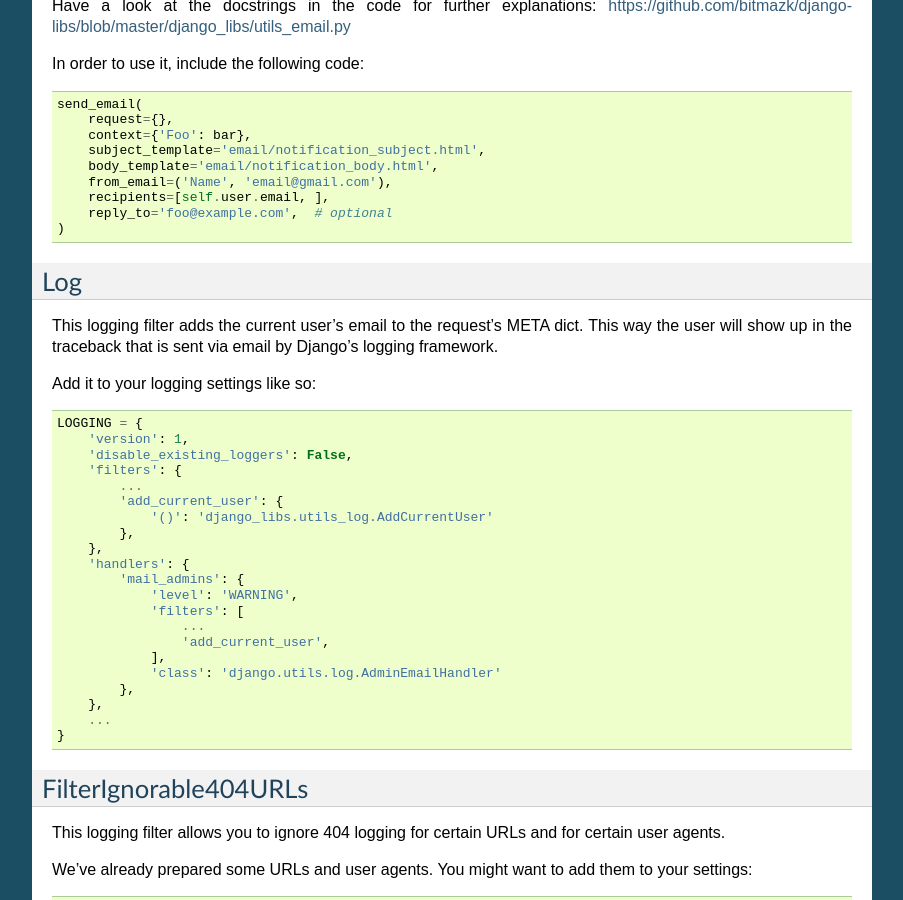
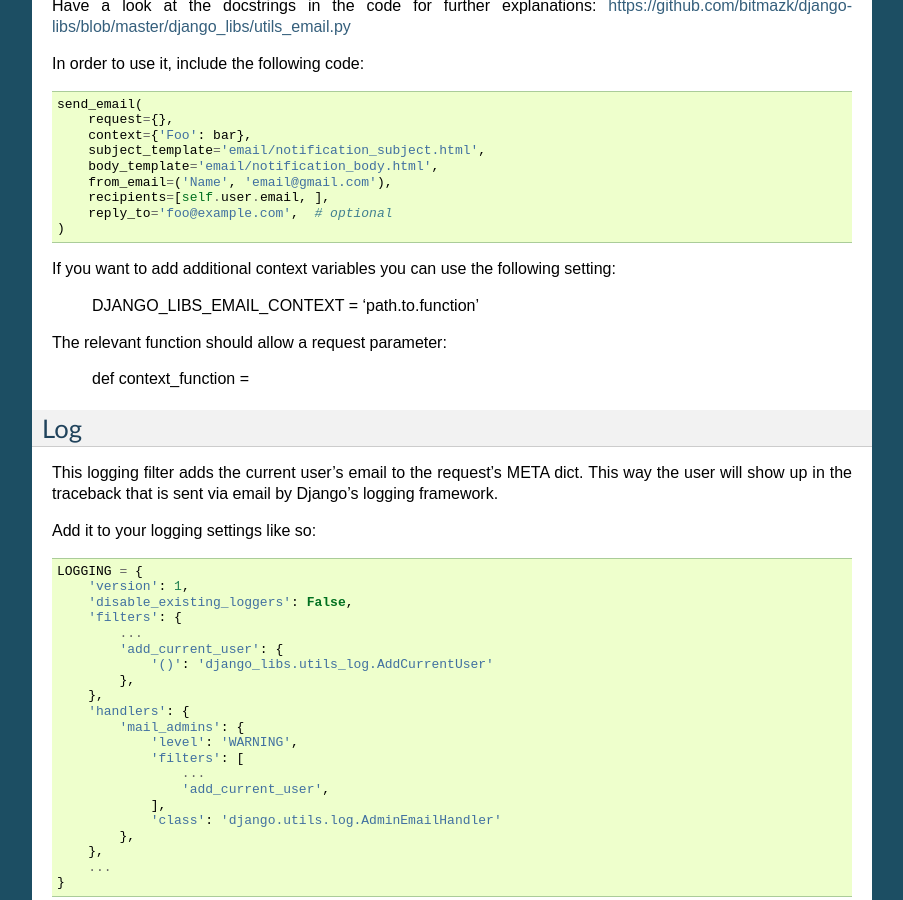
Before and after one commit to bitlabstudio/django-libs, a Sphinx documentation site: the page built from docs/utils.rst, in a window 1280 px wide and 900 px high, scrolled down 2226 px. Shown: the whole window, without its empty margins (198-1101 px from the left). Built offline with Sphinx 7.4.7, drawn with Linux system fonts in a browser that asks for light colours; formulas are drawn with MathJax 3.

Commit message:
Allow extra context for emails

```diff
--- a/CHANGELOG.txt
+++ b/CHANGELOG.txt
@@ -1,5 +1,6 @@
 === 1.67.X ===
 
+- Allow extra context for emails
 - Enabled request factory mixin to handle old views
 - Fixed unicode issue in html to plain text converter
 - Re-arranged send_email function to make a proper use of cc and bcc options
--- a/docs/utils.rst
+++ b/docs/utils.rst
@@ -147,6 +147,15 @@ In order to use it, include the following code::
         reply_to='foo@example.com',  # optional
     )
 
+If you want to add additional context variables you can use the following
+setting:
+
+    DJANGO_LIBS_EMAIL_CONTEXT = 'path.to.function'
+
+The relevant function should allow a request parameter:
+
+    def context_function =
+
 Log
 ---
 
```
Also changed, not shown: 3 other files.
